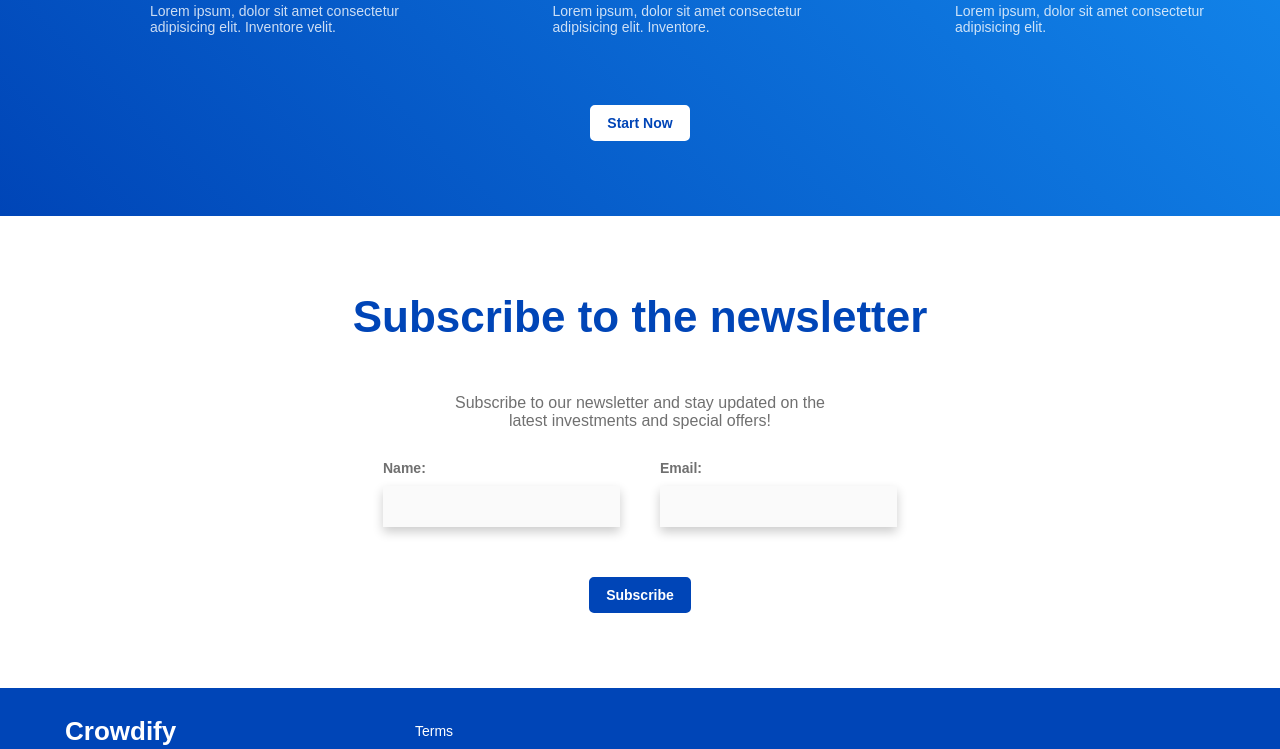
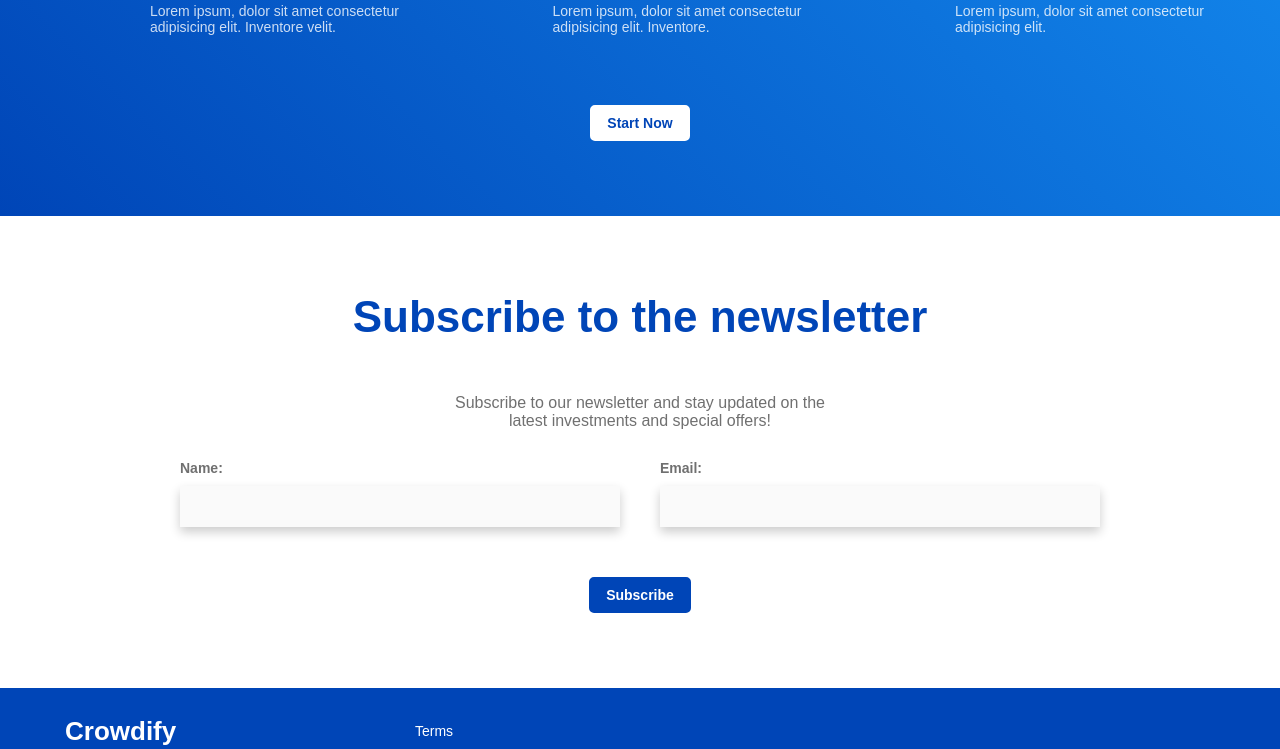
Before and after one commit to grzeznx2/crowdify, a React (Create React App) app: page / in a window 1280 px wide. Shown: the part 2536-3285 px from the top of the page. Built offline with nearby package versions, Linux system fonts and the light colour scheme.

Commit message:
add form__container--subscribe modifier

```diff
--- a/src/components/Form/Forms/Form.scss
+++ b/src/components/Form/Forms/Form.scss
@@ -18,6 +18,10 @@
         &>* {
             padding-left: 2rem;
             padding-right: 2rem;
+        }
+
+        &--subscribe {
+            align-self: stretch;
         }
     }
 
```
